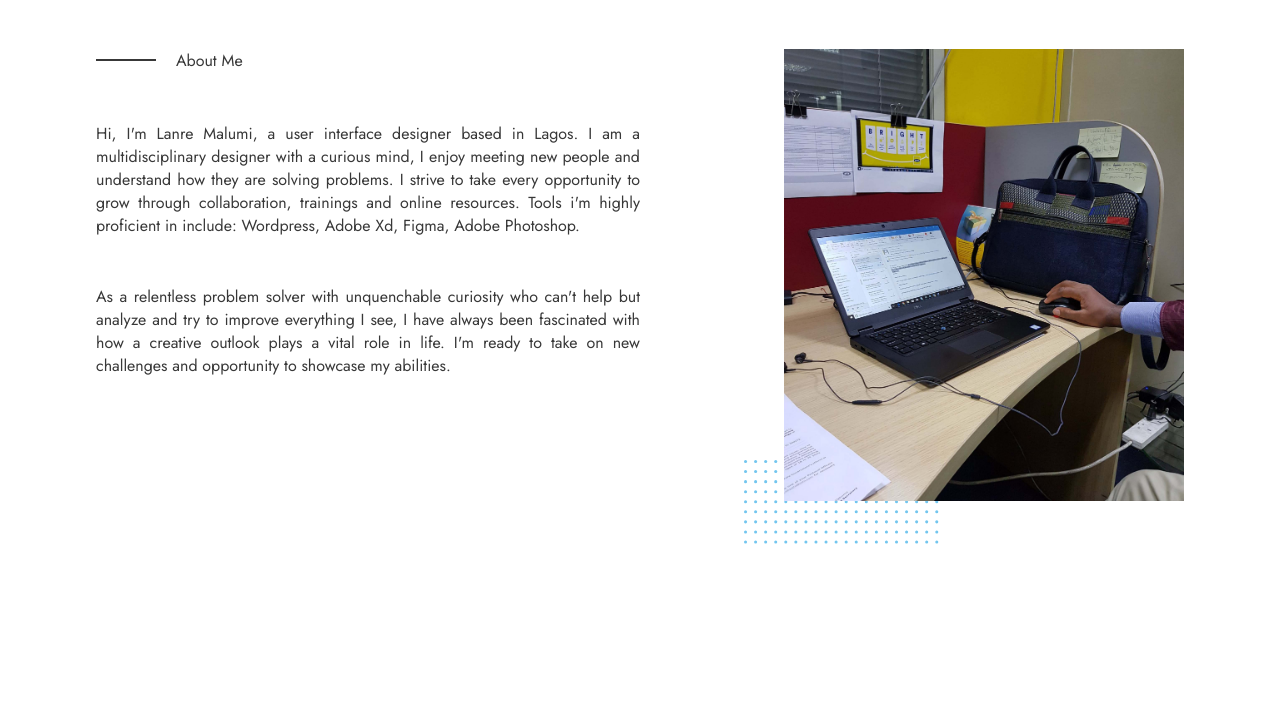
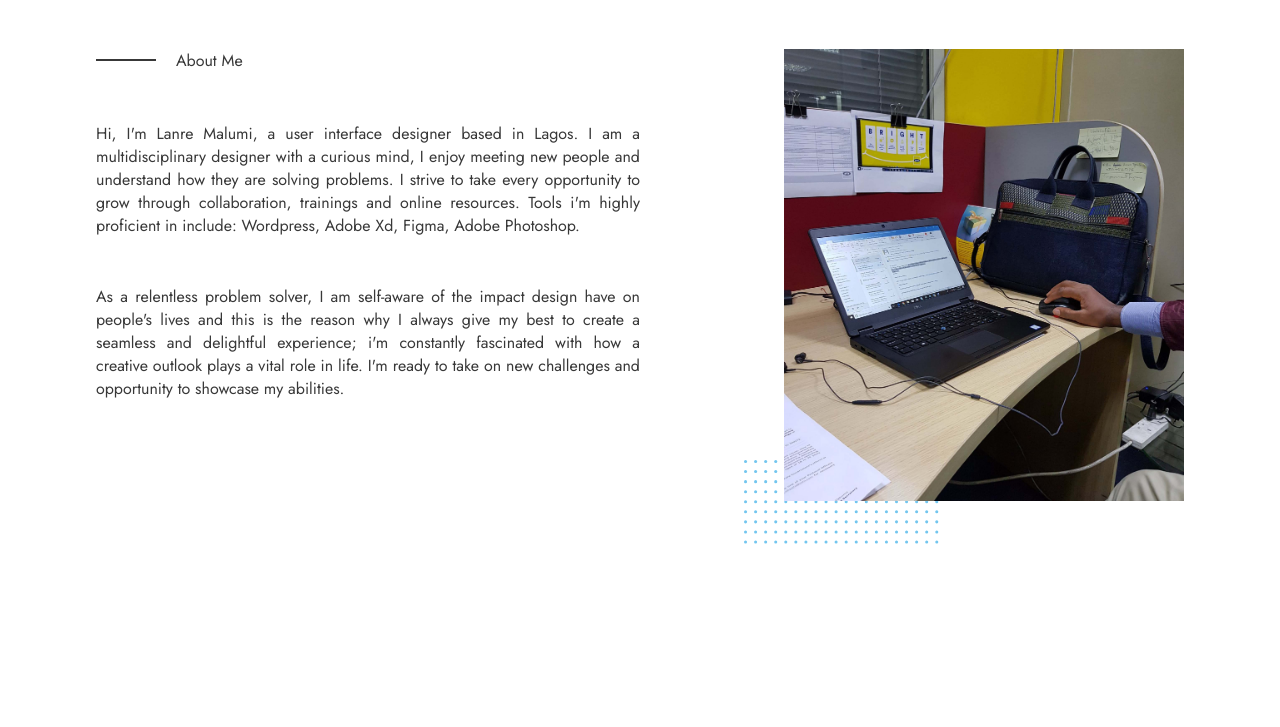
Before and after one commit to codythub/portfoliosite, a plain HTML site: page about.html in a window 1280 px wide. Shown: the part 73-800 px from the top of the page. Drawn offline with Linux system fonts and the light colour scheme.

Commit message:
minor updates on about me

```diff
--- a/about.html
+++ b/about.html
@@ -43,7 +43,7 @@
                 <div class="text-container" data-entrance="from-left">
                     <span class="about-ext">About Me</span>
                     <p>Hi, I'm Lanre Malumi, a user interface designer based in Lagos. I am a multidisciplinary designer with a curious mind, I enjoy meeting new people and understand how they are solving problems. I strive to take every opportunity to grow through collaboration, trainings and online resources. Tools i'm highly proficient in include: Wordpress, Adobe Xd, Figma, Adobe Photoshop.</p>
-                    <p>As a relentless problem solver with unquenchable curiosity who can't help but analyze and try to improve everything I see, I have always been fascinated with how a creative outlook plays a vital role in life. I'm ready to take on new challenges and opportunity to showcase my abilities.</p>
+                    <p>As a relentless problem solver, I am self-aware of the impact design have on people's lives and this is the reason why I always give my best to create a seamless and delightful experience; i'm constantly fascinated with how a creative outlook plays a vital role in life. I'm ready to take on new challenges and opportunity to showcase my abilities.</p>
                 </div>
                 <div class="image-container" data-entrance="from-right">
                     <img src="img/Repeat Grid 4.svg" alt="" class="first-image">
```
